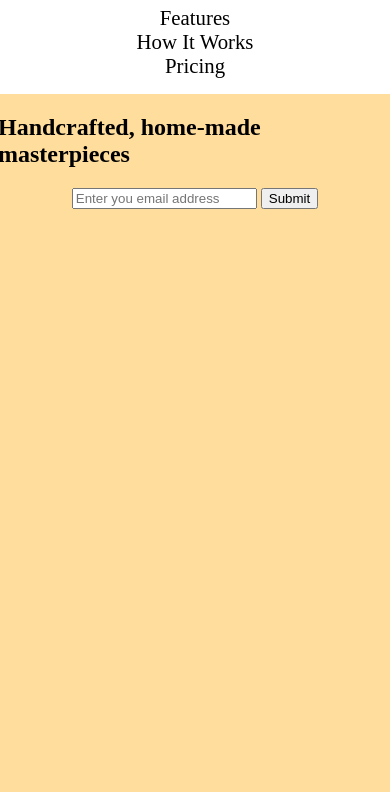
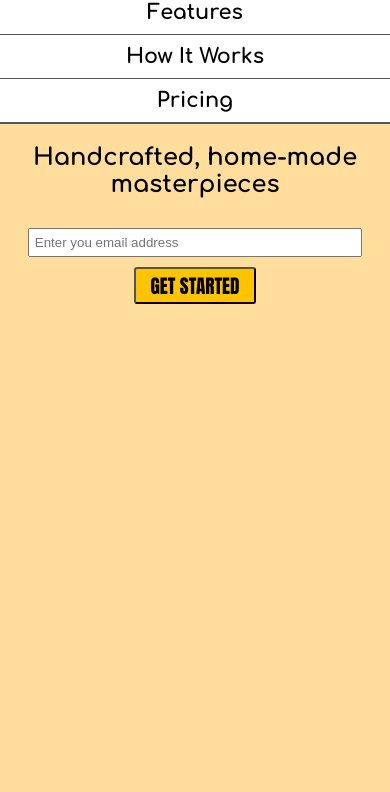
Before and after one commit to joequich/product-landing-page, a plain HTML site: page index.html in a window 390 px wide. Shown: the part 52-844 px from the top of the page. Drawn offline with Linux system fonts and the light colour scheme.

Commit message:
siguiendo con el estilo

```diff
--- a/css/style.css
+++ b/css/style.css
@@ -1,6 +1,6 @@
-html,body{
+body{
     background: #FFDD9D;
-
+    font-family: 'Comfortaa', cursive;
 }
 
 
@@ -9,21 +9,21 @@ main{
     margin: -10px;
 }
 
+/*HEADER*/
+
 #header{
+    width: 100%;
     background: white;
     display: flex;
-    justify-content: space-around;
+    justify-content: space-between;
 }
 
 #header-img{
     display: flex;
-    margin-top: 10px;
-    width: 300px;
+    margin-top: 20px;
+    margin-left: 50px;
+    width: 350px;
 }
-
-/*nav bar*/
-/*nav bar- view*/
-
 
 /*nav bar-position*/
 
@@ -37,23 +37,23 @@ main{
     text-decoration: none;
     color: black;
     font-size: 1.3em;
+    display: block;
+    padding: 10px 16px;
 }
 
-.nav-link{
-    padding: 5px;
+#nav-bar a:hover{
+    background-color: black;
+    color: white;
 }
-
-
-
-
-
 
 
 @media(max-width: 800px) {
   #header {
       flex-direction: column;
       align-items: center;
-
+  }
+  #header-img{
+      margin: 0 auto;
   }
 }
 
@@ -61,19 +61,29 @@ main{
 
 @media(max-width: 600px) {
 
-    #header{
-        flex-flow: column wrap;
-        align-items: center;
+    #nav-bar{
+        width: 100%;
     }
-
     #nav-bar ul{
-        align-items: center;
-        flex-flow: column wrap;
+        display: flex;
+        flex-direction: column;
+        border: 1px solid #555;
+        margin: 0px;
     }
-
+    #nav-bar li{
+        border-bottom: 1px solid #555;
+        text-align: center;
+    }
+    #header-img{
+        margin-top:10px;
+        width: 300px;
+    }
 }
 
-/*princiapl*/
+/*END HEADER*/
+
+
+/*PRINCIPAL*/
 
 #principal{
     display: flex;
@@ -81,3 +91,36 @@ main{
     align-items: center;
     flex-direction: column;
 }
+
+#principal h1{
+    text-align: center;
+}
+
+#form{
+    width: 75%;
+    text-align: center;
+
+}
+
+#email{
+    width: 300px;
+    padding: 5px 30px 5px 5px;
+    margin: 10px;
+}
+
+#button{
+    padding:2px 15px;
+    background: #FFC300;
+    font-family: 'Anton', sans-serif;
+    font-size: 1.2em;
+    border-radius: 3px;
+}
+
+@media(max-width: 600px) {
+    #form{
+        width: 100%;
+    }
+    #email{
+        width: 75%;
+    }
+}
--- a/index.html
+++ b/index.html
@@ -4,6 +4,7 @@
         <meta charset="utf-8">
         <title>Product Landing Page</title>
         <link type="text/css" rel="stylesheet" href="css/style.css" />
+<link href="https://fonts.googleapis.com/css?family=Anton|Comfortaa:700" rel="stylesheet">
     </head>
     <body>
     <main>
@@ -21,9 +22,9 @@
         </header>
         <section id="principal">
             <h1>Handcrafted, home-made masterpieces</h1>
-            <form>
-                <input type="email" placeholder="Enter you email address">
-                <input type="submit">
+            <form id="form">
+                <input id="email" type="email" placeholder="Enter you email address"><br>
+                <input id="button" type="submit" value="GET STARTED">
             </form>
         </section>
         <section id="features"></section>
```
